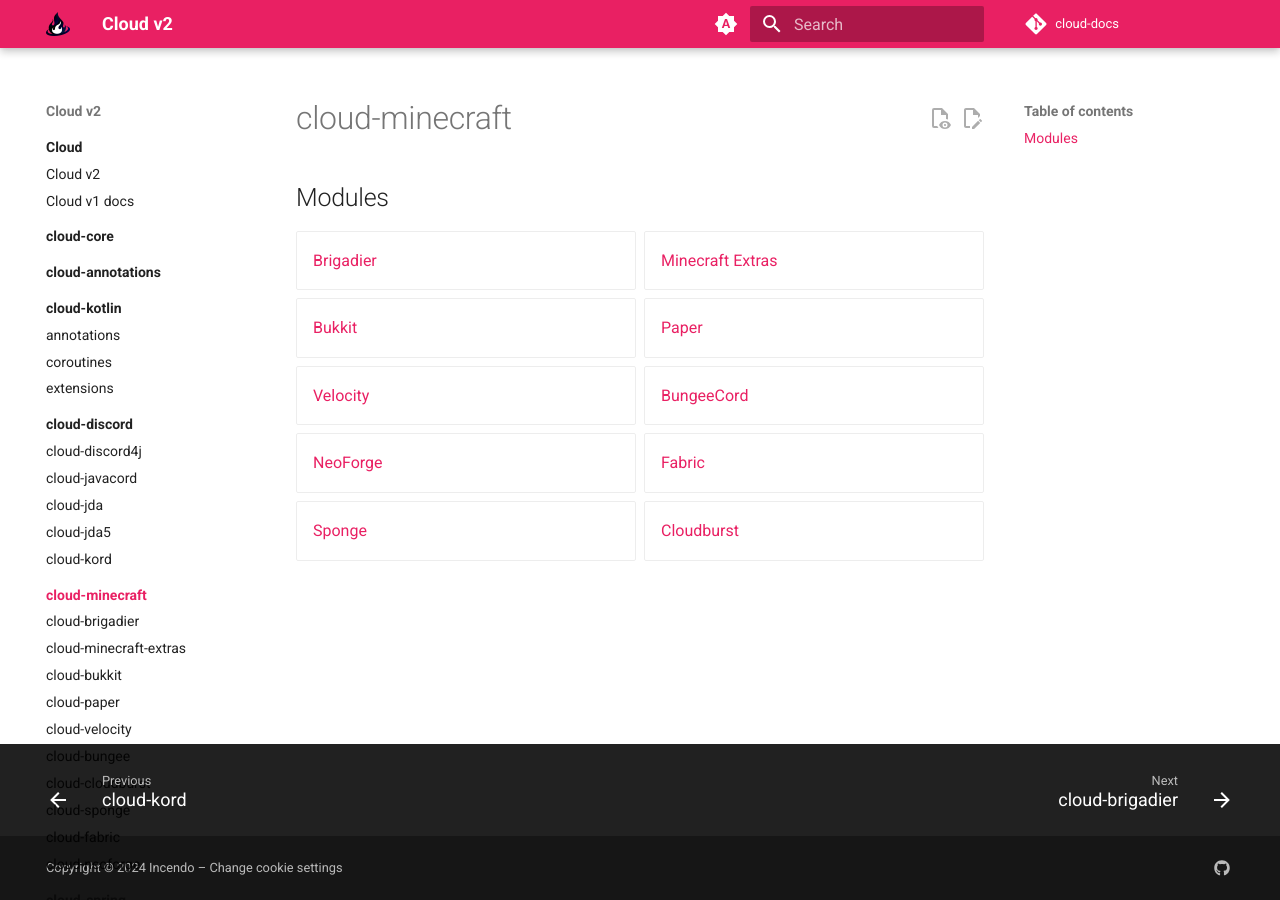
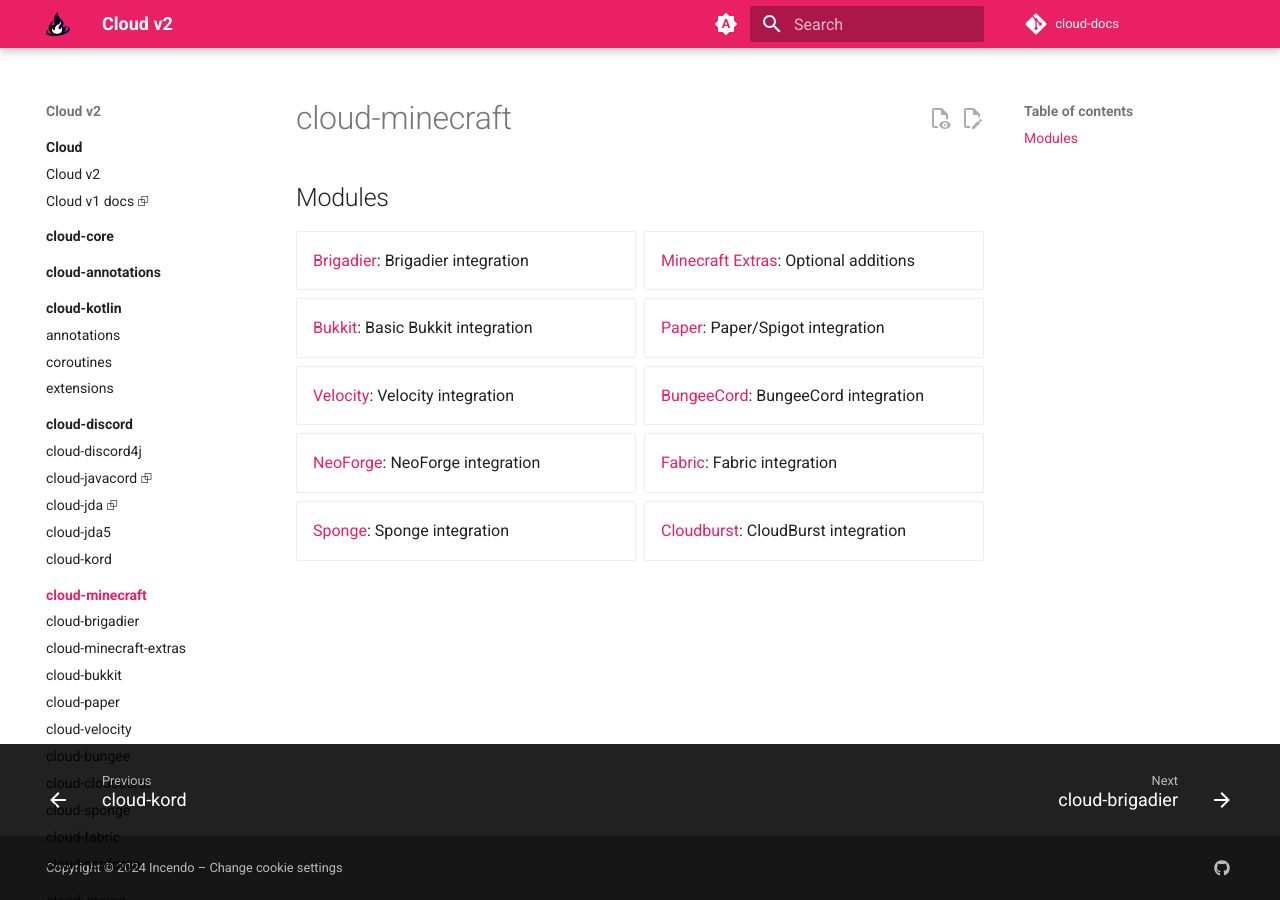
Before and after one commit to Incendo/cloud-docs, an MkDocs documentation site: the page built from docs/minecraft/index.md, in a window 1280 px wide. Built offline with MkDocs 1.6.1 and Material for MkDocs 9.7.7, drawn with Linux system fonts in a browser that asks for light colours; comment, search, counter and statistics services are not loaded.

Commit message:
chore: fix links & names

```diff
--- a/docs/minecraft/index.md
+++ b/docs/minecraft/index.md
@@ -4,15 +4,15 @@
 
 <div class="grid cards" markdown>
 
-- [Brigadier](./brigadier.md)
-- [Minecraft Extras](./minecraft-extras.md)
-- [Bukkit](./bukkit.md)
-- [Paper](./paper.md)
-- [Velocity](./velocity.md)
-- [BungeeCord](./bungee.md)
-- [NeoForge](./neoforge.md)
-- [Fabric](./fabric.md)
-- [Sponge](./sponge.md)
-- [Cloudburst](./cloudburst.md)
+- [Brigadier](./brigadier.md): Brigadier integration
+- [Minecraft Extras](./minecraft-extras.md): Optional additions
+- [Bukkit](./bukkit.md): Basic Bukkit integration
+- [Paper](./paper.md): Paper/Spigot integration
+- [Velocity](./velocity.md): Velocity integration
+- [BungeeCord](./bungee.md): BungeeCord integration
+- [NeoForge](./neoforge.md): NeoForge integration
+- [Fabric](./fabric.md): Fabric integration
+- [Sponge](./sponge.md): Sponge integration
+- [Cloudburst](./cloudburst.md): CloudBurst integration
 
 </div>
--- a/mkdocs.yml
+++ b/mkdocs.yml
@@ -8,7 +8,7 @@
   - Cloud:
       - Cloud: index.md
       - "Cloud v2": cloud-v2.md
-      - "Cloud v1 docs": https://github.com/Incendo/cloud/tree/1.9.0-dev/docs
+      - "Cloud v1 docs ⮺": https://github.com/Incendo/cloud/tree/1.9.0-dev/docs
   - cloud-core:
       - cloud-core: core/index.md
   - cloud-annotations:
@@ -21,8 +21,8 @@
   - cloud-discord:
       - cloud-discord: discord/index.md
       - cloud-discord4j: discord/discord4j.md
-      - cloud-javacord: discord/javacord.md
-      - cloud-jda: discord/jda.md
+      - "cloud-javacord ⮺": https://github.com/Incendo/cloud-discord/tree/master/cloud-javacord
+      - "cloud-jda ⮺": https://github.com/Incendo/cloud-discord/tree/master/cloud-jda
       - cloud-jda5: discord/jda5.md
       - cloud-kord: discord/kord.md
   - cloud-minecraft:
@@ -38,11 +38,11 @@
       - cloud-fabric: minecraft/fabric.md
       - cloud-neoforge: minecraft/neoforge.md
   - cloud-spring:
-      - cloud-spring: https://github.com/incendo/cloud-spring
+      - "cloud-spring ⮺": https://github.com/incendo/cloud-spring
   - cloud-processors:
-      - confirmation: https://github.com/Incendo/cloud-processors/tree/master/cloud-processors-confirmation
-      - cooldown: https://github.com/Incendo/cloud-processors/tree/master/cloud-processors-cooldown
-      - requirements: https://github.com/Incendo/cloud-processors/tree/master/cloud-processors-requirements
+      - "confirmation ⮺": https://github.com/Incendo/cloud-processors/tree/master/cloud-processors-confirmation
+      - "cooldown ⮺": https://github.com/Incendo/cloud-processors/tree/master/cloud-processors-cooldown
+      - "requirements ⮺": https://github.com/Incendo/cloud-processors/tree/master/cloud-processors-requirements
   - Other:
       - cloud-irc: other/irc.md
 theme:
```
Also changed, not shown: docs/core/index.md (+2 -1 lines), docs/discord/discord4j.md (+1 -1 lines), docs/discord/jda5.md (+1 -1 lines), docs/discord/kord.md (+1 -1 lines).
